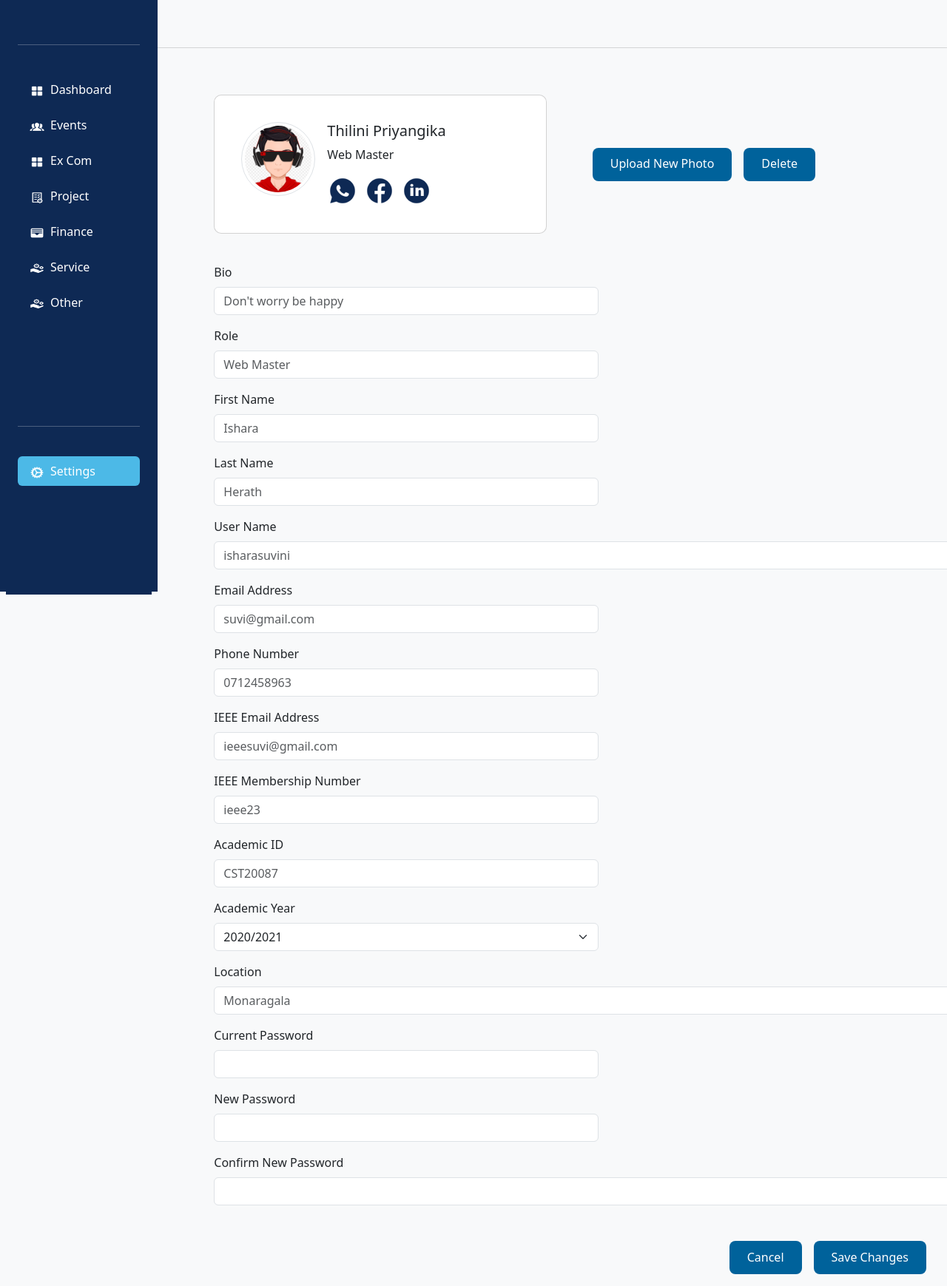
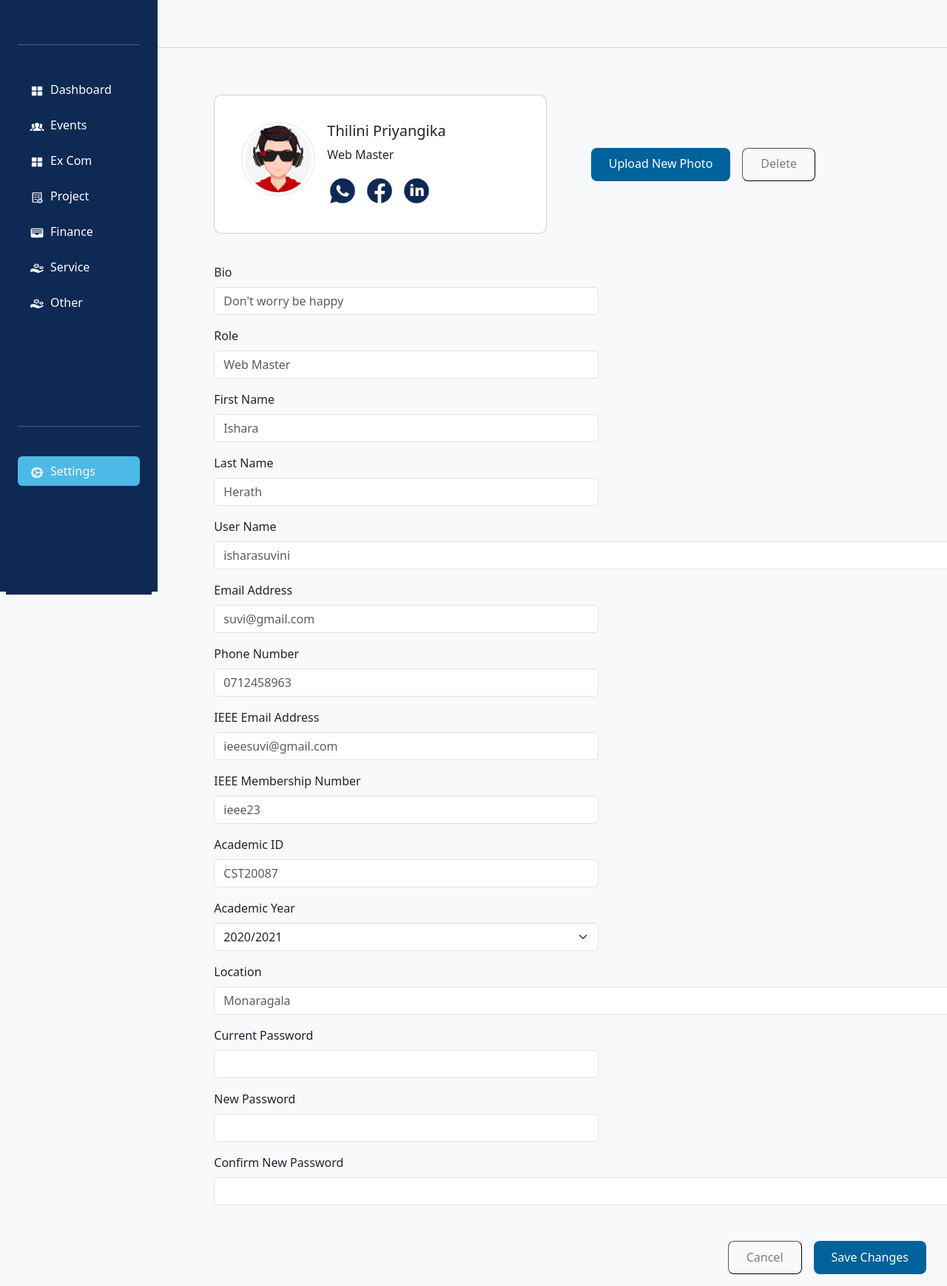
Before and after one commit to smaasath/IEEE-Student-branch-front-end, a React (Vite) app: page /dashboard/setting/edit-profile in a window 1280 px wide. Shown: the top 1739 px of the page at 74% size. Built offline with nearby package versions, Linux system fonts and the light colour scheme.

Commit message:
Profile edit button change

```diff
--- a/src/pages/settingFlow/profileEditPage/profileEditPage.jsx
+++ b/src/pages/settingFlow/profileEditPage/profileEditPage.jsx
@@ -73,7 +73,7 @@ const profileEditPage = () => {
                             <CommonButton text={"Upload New Photo"} />
                         </div>
                         <div>
-                            <CommonButton text={"Delete"} />
+                            <CommonButton text={"Delete"} close={true} />
                         </div>
                     </div>
 
@@ -187,7 +187,7 @@ const profileEditPage = () => {
 
                     <div className='d-flex gap-3 flex-row'>
                         <div className="">
-                            <CommonButton text={"Cancel"} />
+                            <CommonButton text={"Cancel"} close={true} />
                         </div>
                         <div>
                             <CommonButton text={"Save Changes"} />
```
